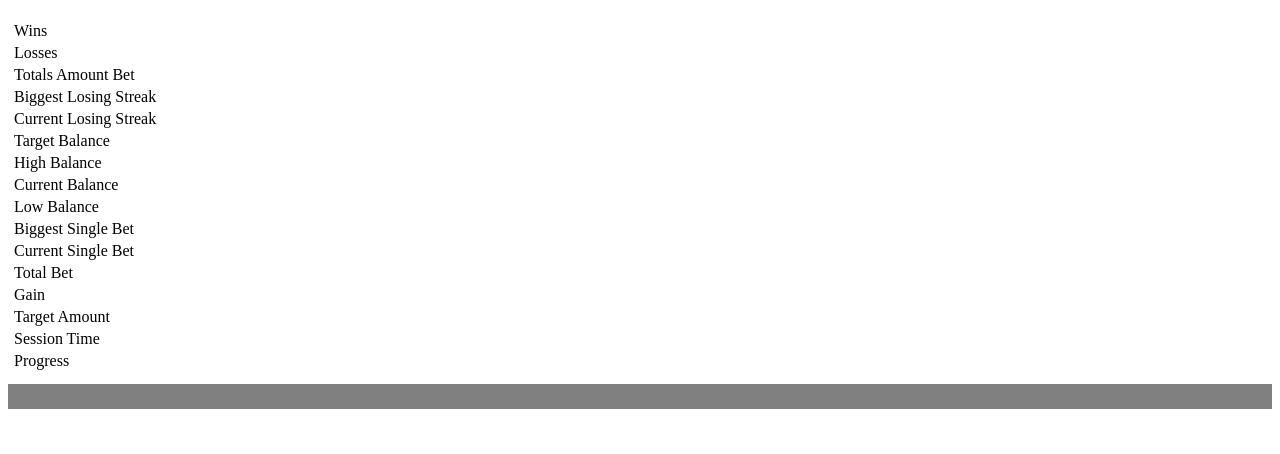
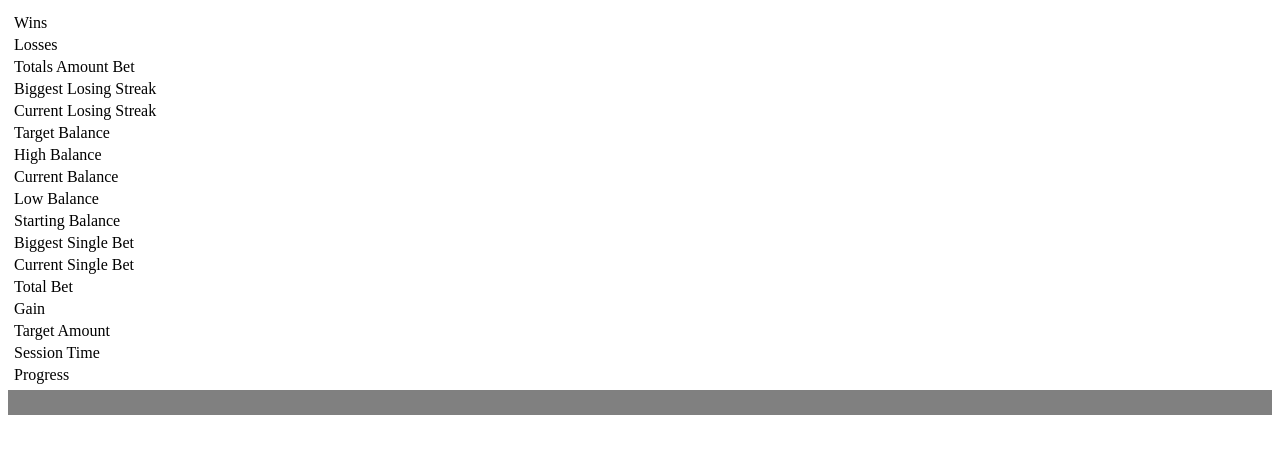
Before and after one commit to bmatusiak/fbc-bot-gui, a website: page index.html in a window 1280 px wide. Drawn offline with nearby package versions, Linux system fonts and the light colour scheme; a script that the page names is missing.

Commit message:
Update index.html

```diff
--- a/index.html
+++ b/index.html
@@ -50,6 +50,10 @@
 <tr>
 	<td>Low Balance</td>
 	<td id="lBalance"></td>
+</tr>
+<tr>
+	<td>Starting Balance</td>
+	<td id="sBalance"></td>
 </tr>
 <tr>
 	<td>Biggest Single Bet</td>
@@ -232,6 +236,7 @@ setTimeout(function(){
 				$("#BLS").text(dataObject.BLS)
 				$("#CLS").text(dataObject.CLS)
 				$("#cBalance").text(dataObject.C)
+				$("#sBalance").text(dataObject.S)
 				$("#TB").text(dataObject.T)//totalBets
 				$("#hBalance").text(dataObject.HL.split("/")[0] )
 				$("#lBalance").text(dataObject.HL.split("/")[1] )
```
